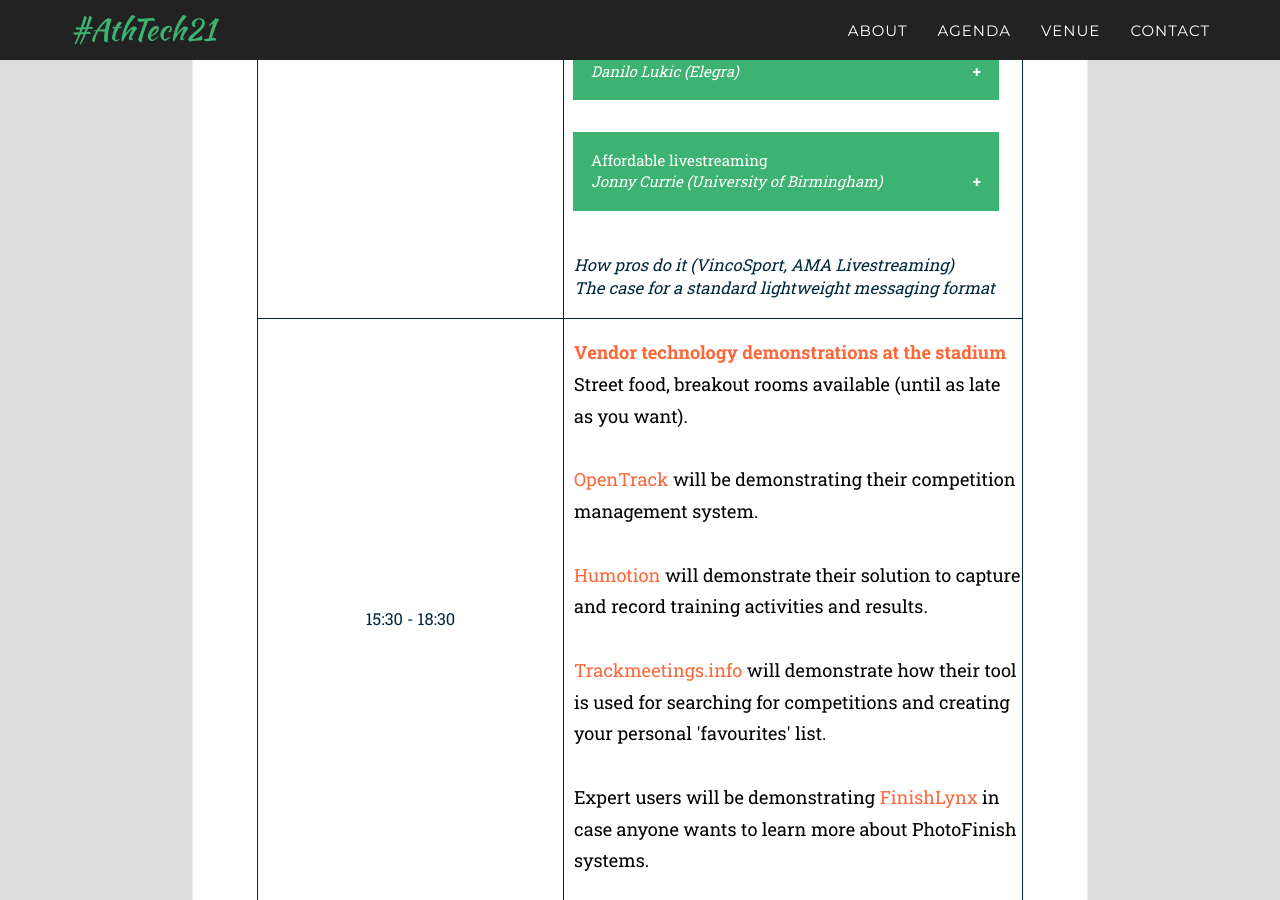
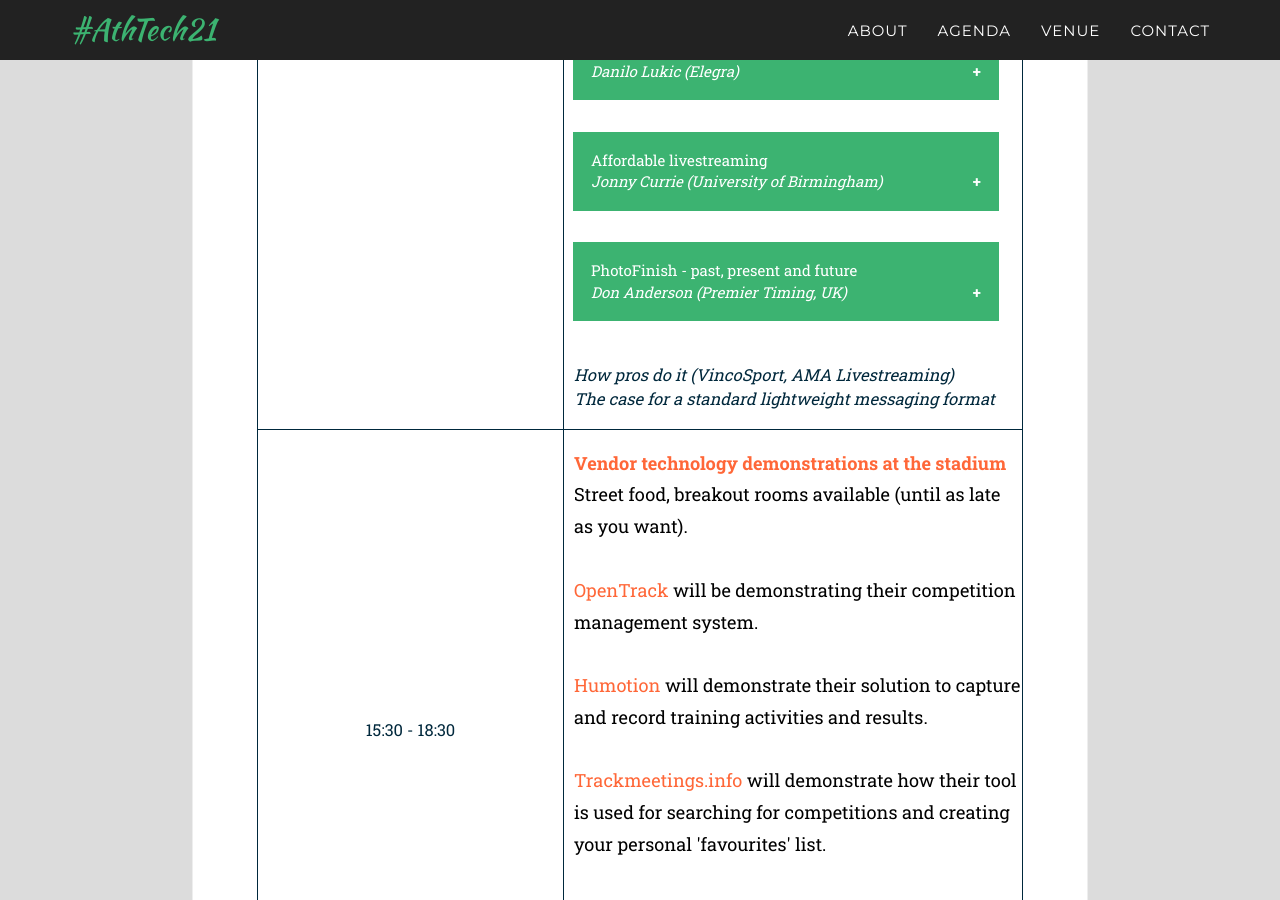
Before and after one commit to openath/athtech, a Jekyll site: the page built from _2021_pages/agenda.html, in a window 1280 px wide and 900 px high, scrolled down 2512 px. Built offline with Jekyll 4.4.1, drawn with Linux system fonts in a browser that asks for light colours; some web fonts are replaced.

Commit message:
Update agendas_wed.yml

```diff
--- a/_data/twenty_21/agendas_wed.yml
+++ b/_data/twenty_21/agendas_wed.yml
@@ -54,6 +54,14 @@
 </p>
 </div>
 
+<p></p>
+<button class='collapsible'>PhotoFinish - past, present and future<br><i>Don Anderson (Premier Timing, UK)</i></button>
+<div class='content'>
+<p>Don's firm has been providing timing services to over 80 meetings each summer in the London area, for many years.
+He'll present an overview of how things have developed, not just technically but in the organisation of the sport.
+</p>
+</div>
+
 <i><br>How pros do it (VincoSport, AMA Livestreaming)
 <br>The case for a standard lightweight messaging format</i>
 </p>"
```
